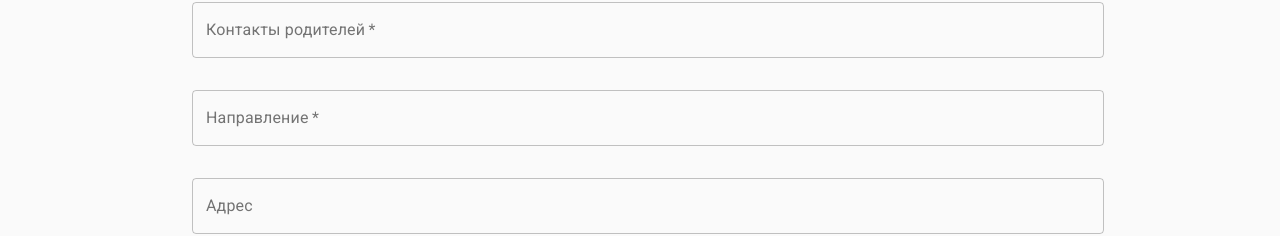
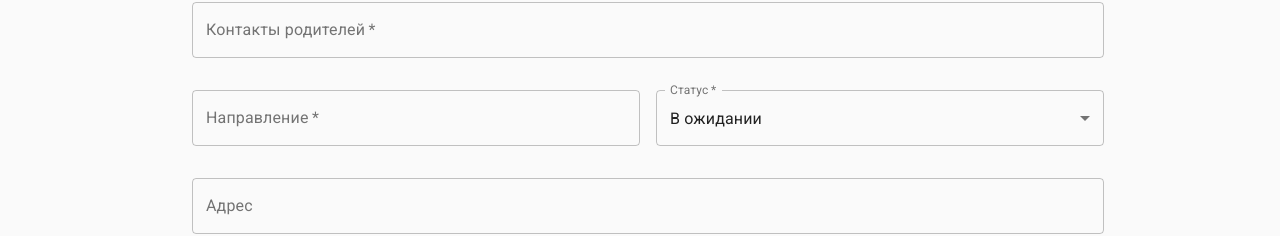
Before and after one commit to xx3u/amal_frontend, a React (Create React App) app: page /admin-app/students/add in a window 1280 px wide. Shown: the part 366-602 px from the top of the page. Built offline with nearby package versions, Linux system fonts and the light colour scheme.

Commit message:
Добавлена переменная statuses, а также поле status для отображения списка статусов

```diff
--- a/src/containers/Forms/StudentForm.js
+++ b/src/containers/Forms/StudentForm.js
@@ -1,7 +1,22 @@
 import React, { useState, useEffect } from 'react';
-import { Grid } from '@material-ui/core';
+import { Grid, MenuItem } from '@material-ui/core';
 import FormItem from '../../components/UI/Form/FormItem/FormItem';
 import FormSubmission from '../../components/UI/Form/FormSubmission/FormSubmission';
+
+const statuses = [
+  {
+    value: 'Активные',
+  },
+  {
+    value: 'В резерве',
+  },
+  {
+    value: 'Отчисленные',
+  },
+  {
+    value: 'В ожидании',
+  },
+];
 
 const StudentForm = ({ title, submitData, selectedStudent, id }) => {
   const [student, setStudent] = useState(selectedStudent);
@@ -84,7 +99,7 @@ const StudentForm = ({ title, submitData, selectedStudent, id }) => {
           required
         />
       </Grid>
-      <Grid item xs={12}>
+      <Grid item xs={6}>
         <FormItem
           name='stream'
           value={student.stream || ''}
@@ -93,6 +108,23 @@ const StudentForm = ({ title, submitData, selectedStudent, id }) => {
           type='text'
           required
         />
+      </Grid>
+      <Grid item xs={6}>
+        <FormItem
+          name='status'
+          value={student.status || 'В ожидании'}
+          onChange={inputChangeHandler}
+          label='Статус'
+          type='text'
+          required
+          select
+        >
+          {statuses.map((option) => (
+            <MenuItem key={option.value} value={option.value}>
+              {option.value}
+            </MenuItem>
+          ))}
+        </FormItem>
       </Grid>
       <Grid item xs={12}>
         <FormItem
```
